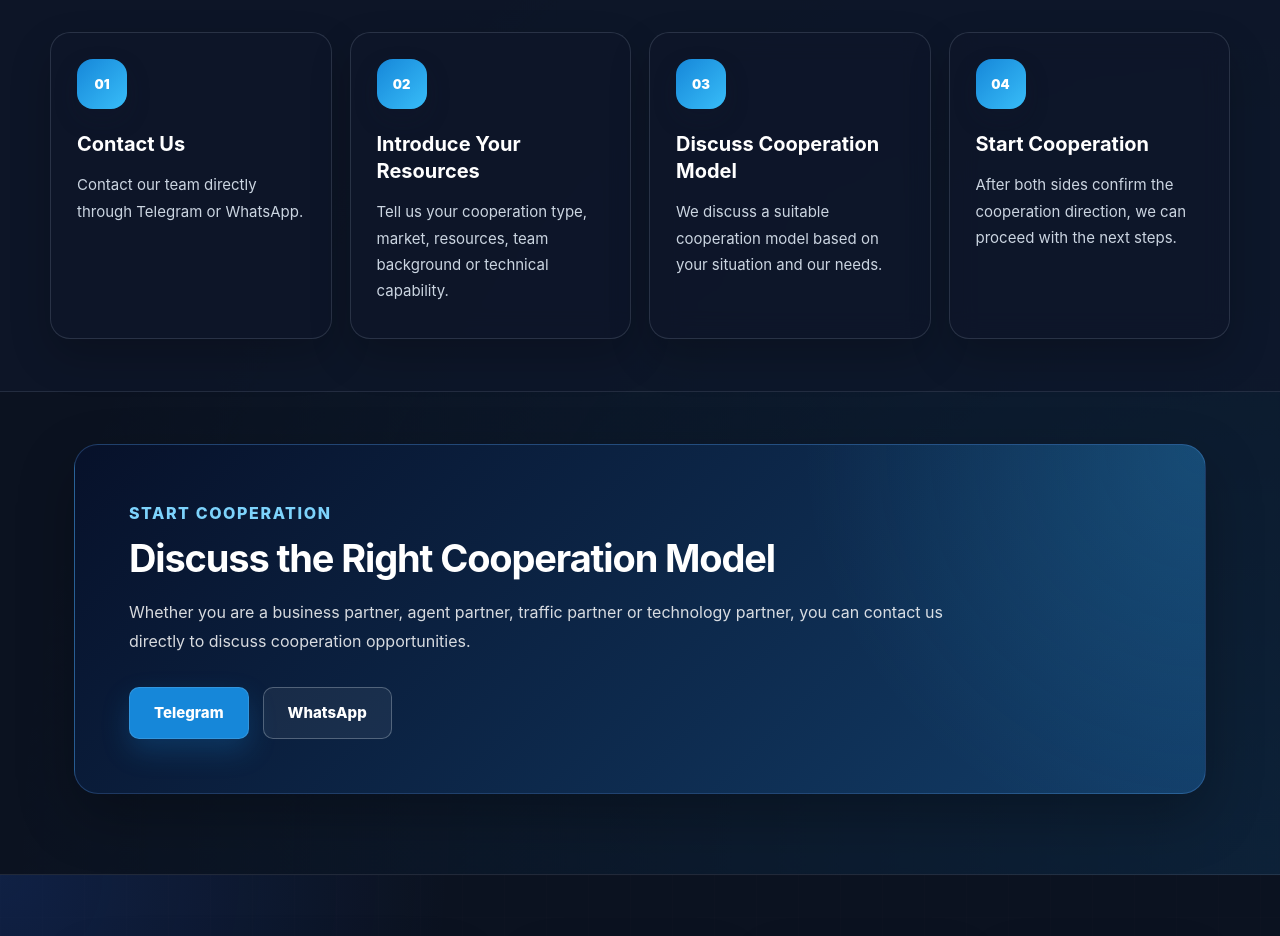
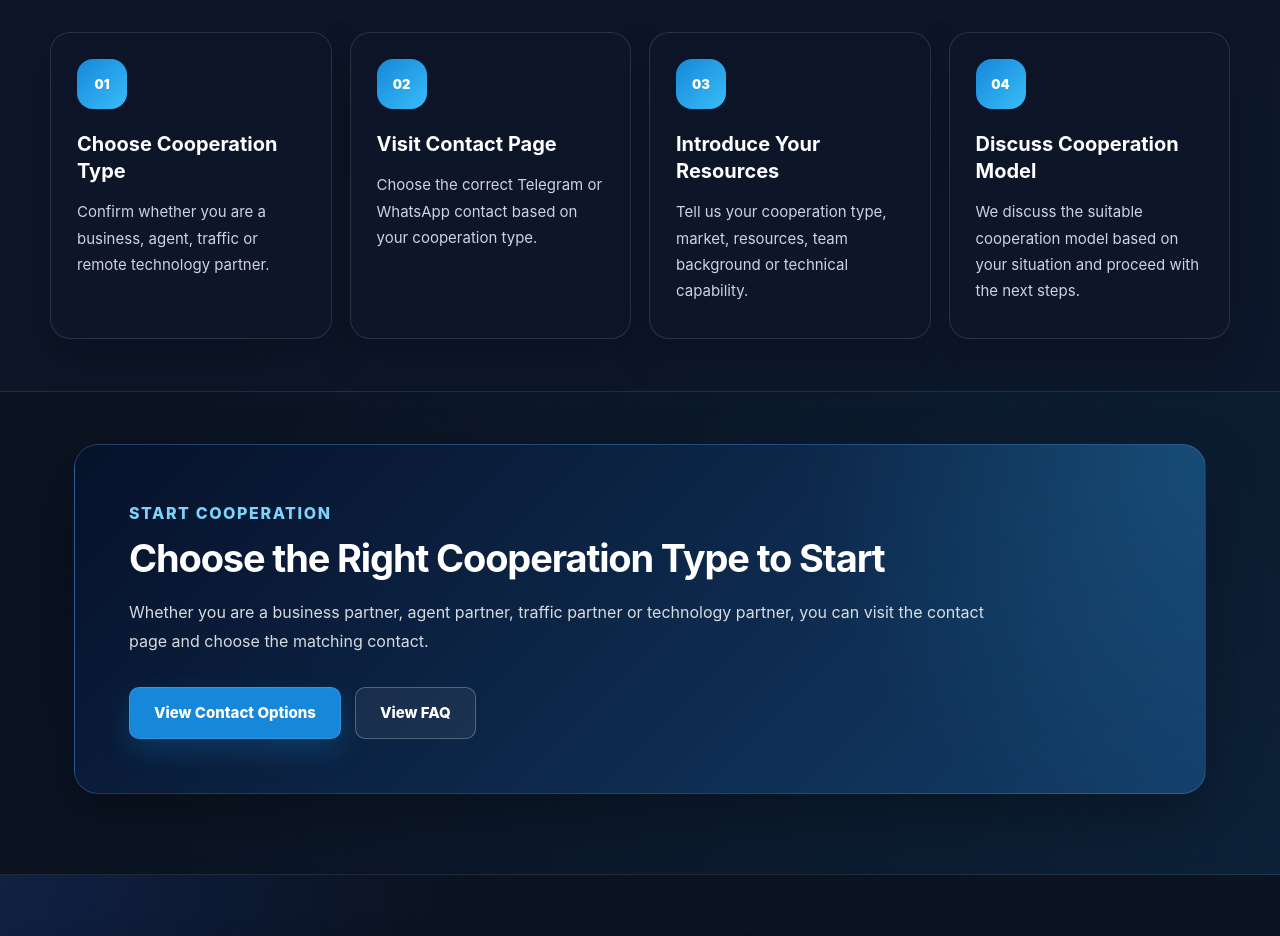
Before and after one commit to hoonic9322/affiliate-website, a Nuxt app: page /cooperation-model in a window 1280 px wide. Shown: the part 2742-3678 px from the top of the page. Built offline with nearby package versions, Linux system fonts and the light colour scheme.

Commit message:
Use categorized contact links across website

```diff
--- a/app/pages/about.vue
+++ b/app/pages/about.vue
@@ -29,7 +29,7 @@ const pageText = computed(() => {
       whatLabel: '我们做什么',
       whatTitle: '连接资源、市场与技术',
       whatDescription:
-        '我们为不同背景的合作伙伴提供清晰的合作入口。无论你拥有商务资源、代理网络、流量渠道或技术能力，都可以直接联系我们，沟通适合的合作机会。',
+        '我们为不同背景的合作伙伴提供清晰的合作入口。无论你拥有商务资源、代理网络、流量渠道或技术能力，都可以根据对应合作类型联系我们，沟通适合的合作机会。',
 
       cardOneTitle: '商务资源对接',
       cardOneDescription:
@@ -69,9 +69,9 @@ const pageText = computed(() => {
       ctaLabel: '联系我们',
       ctaTitle: '有兴趣合作？',
       ctaDescription:
-        '你可以直接通过 Telegram 或 WhatsApp 联系我们，并简单说明你的合作类型、资源情况、所在市场和期望合作方式。',
-      telegram: 'Telegram 联系',
-      whatsapp: 'WhatsApp 联系'
+        '不同合作类型有不同联系人。请进入联系方式页面，选择招商、代理、流量或技术合作对应的 Telegram / WhatsApp。',
+      viewContactOptions: '查看联系方式',
+      viewModel: '查看合作模式'
     }
   }
 
@@ -99,7 +99,7 @@ const pageText = computed(() => {
     whatLabel: 'WHAT WE DO',
     whatTitle: 'We Connect Resources, Markets and Technology',
     whatDescription:
-      'We provide a clear cooperation entry point for partners from different backgrounds. Whether you have business resources, agent networks, traffic channels or technical capability, you can contact us directly to discuss suitable cooperation opportunities.',
+      'We provide a clear cooperation entry point for partners from different backgrounds. Whether you have business resources, agent networks, traffic channels or technical capability, you can choose the correct cooperation type and contact us to discuss suitable opportunities.',
 
     cardOneTitle: 'Business Resource Matching',
     cardOneDescription:
@@ -139,9 +139,9 @@ const pageText = computed(() => {
     ctaLabel: 'GET IN TOUCH',
     ctaTitle: 'Interested in Cooperation?',
     ctaDescription:
-      'Contact us directly through Telegram or WhatsApp and tell us your cooperation type, available resources, market and expected cooperation model.',
-    telegram: 'Telegram',
-    whatsapp: 'WhatsApp'
+      'Different cooperation types use different contacts. Please visit the contact page and choose the correct Telegram or WhatsApp for business, agent, traffic or technology cooperation.',
+    viewContactOptions: 'View Contact Options',
+    viewModel: 'View Cooperation Model'
   }
 })
 
@@ -349,13 +349,13 @@ useHead(() => ({
         </p>
 
         <div class="cta-actions">
-          <a href="https://t.me/jerrymax88" target="_blank" rel="noopener noreferrer" class="primary-button">
-            {{ pageText.telegram }}
-          </a>
+          <NuxtLink to="/contact" class="primary-button">
+            {{ pageText.viewContactOptions }}
+          </NuxtLink>
 
-          <a href="https://wa.me/your_number" target="_blank" rel="noopener noreferrer" class="secondary-button">
-            {{ pageText.whatsapp }}
-          </a>
+          <NuxtLink to="/cooperation-model" class="secondary-button">
+            {{ pageText.viewModel }}
+          </NuxtLink>
         </div>
       </div>
     </section>
--- a/app/pages/cooperation-model.vue
+++ b/app/pages/cooperation-model.vue
@@ -67,30 +67,30 @@ const pageText = computed(() => {
       processLabel: '如何开始',
       processTitle: '简单直接的合作沟通流程',
       processDescription:
-        '第一阶段我们不设计复杂申请表单。合作方可以直接通过 Telegram 或 WhatsApp 联系我们。',
+        '第一阶段我们不设计复杂申请表单。合作方可以先进入联系方式页面，选择对应合作类型后联系对应联系人。',
 
-      stepOneTitle: '联系我们',
+      stepOneTitle: '选择合作类型',
       stepOneDescription:
-        '通过 Telegram 或 WhatsApp 直接联系我们。',
+        '先确认你属于招商、代理、流量或远程技术合作类型。',
 
-      stepTwoTitle: '介绍你的资源',
+      stepTwoTitle: '进入联系方式页面',
       stepTwoDescription:
+        '在联系方式页面选择对应合作类型的 Telegram 或 WhatsApp。',
+
+      stepThreeTitle: '介绍你的资源',
+      stepThreeDescription:
         '简单说明你的合作类型、所在市场、资源情况、团队背景或技术能力。',
 
-      stepThreeTitle: '沟通合作方式',
-      stepThreeDescription:
-        '根据你的情况和我们的需求，沟通适合的合作方式。',
-
-      stepFourTitle: '开始合作',
+      stepFourTitle: '沟通合作方式',
       stepFourDescription:
-        '双方确认合作方向后，即可推进后续合作安排。',
+        '根据你的情况和我们的需求，沟通适合的合作方式并推进后续安排。',
 
       ctaLabel: '开始合作',
-      ctaTitle: '沟通适合的合作模式',
+      ctaTitle: '选择正确的合作类型开始沟通',
       ctaDescription:
-        '无论你是招商合作方、代理合作方、流量合作方或技术合作方，都可以直接联系我们沟通合作机会。',
-      telegram: 'Telegram 联系',
-      whatsapp: 'WhatsApp 联系'
+        '无论你是招商合作方、代理合作方、流量合作方或技术合作方，都可以进入联系方式页面选择对应联系人。',
+      viewContactOptions: '查看联系方式',
+      viewFaq: '查看常见问题'
     }
   }
 
@@ -156,30 +156,30 @@ const pageText = computed(() => {
     processLabel: 'HOW WE START',
     processTitle: 'Simple Cooperation Discussion Process',
     processDescription:
-      'In the first phase, we do not use a complicated application form. Partners can contact us directly through Telegram or WhatsApp.',
+      'In the first phase, we do not use a complicated application form. Partners can visit the contact page, choose the correct cooperation type and contact the matching person.',
 
-    stepOneTitle: 'Contact Us',
+    stepOneTitle: 'Choose Cooperation Type',
     stepOneDescription:
-      'Contact our team directly through Telegram or WhatsApp.',
+      'Confirm whether you are a business, agent, traffic or remote technology partner.',
 
-    stepTwoTitle: 'Introduce Your Resources',
+    stepTwoTitle: 'Visit Contact Page',
     stepTwoDescription:
+      'Choose the correct Telegram or WhatsApp contact based on your cooperation type.',
+
+    stepThreeTitle: 'Introduce Your Resources',
+    stepThreeDescription:
       'Tell us your cooperation type, market, resources, team background or technical capability.',
 
-    stepThreeTitle: 'Discuss Cooperation Model',
-    stepThreeDescription:
-      'We discuss a suitable cooperation model based on your situation and our needs.',
-
-    stepFourTitle: 'Start Cooperation',
+    stepFourTitle: 'Discuss Cooperation Model',
     stepFourDescription:
-      'After both sides confirm the cooperation direction, we can proceed with the next steps.',
+      'We discuss the suitable cooperation model based on your situation and proceed with the next steps.',
 
     ctaLabel: 'START COOPERATION',
-    ctaTitle: 'Discuss the Right Cooperation Model',
+    ctaTitle: 'Choose the Right Cooperation Type to Start',
     ctaDescription:
-      'Whether you are a business partner, agent partner, traffic partner or technology partner, you can contact us directly to discuss cooperation opportunities.',
-    telegram: 'Telegram',
-    whatsapp: 'WhatsApp'
+      'Whether you are a business partner, agent partner, traffic partner or technology partner, you can visit the contact page and choose the matching contact.',
+    viewContactOptions: 'View Contact Options',
+    viewFaq: 'View FAQ'
   }
 })
 
@@ -434,23 +434,13 @@ useHead(() => ({
         </p>
 
         <div class="cta-actions">
-          <a
-            href="https://t.me/jerrymax88"
-            target="_blank"
-            rel="noopener noreferrer"
-            class="primary-button"
-          >
-            {{ pageText.telegram }}
-          </a>
+          <NuxtLink to="/contact" class="primary-button">
+            {{ pageText.viewContactOptions }}
+          </NuxtLink>
 
-          <a
-            href="https://wa.me/your_number"
-            target="_blank"
-            rel="noopener noreferrer"
-            class="secondary-button"
-          >
-            {{ pageText.whatsapp }}
-          </a>
+          <NuxtLink to="/faq" class="secondary-button">
+            {{ pageText.viewFaq }}
+          </NuxtLink>
         </div>
       </div>
     </section>
--- a/app/pages/faq.vue
+++ b/app/pages/faq.vue
@@ -23,10 +23,10 @@ const pageText = computed(() => {
       a1: '我们主要寻找四类合作伙伴：招商合作方、代理合作方、流量合作方和远程技术合作方。',
 
       q2: '我要如何开始合作？',
-      a2: '你可以直接通过 Telegram 或 WhatsApp 联系我们。请简单说明你的合作类型、所在市场、资源情况和期望合作方式。',
+      a2: '你可以进入联系方式页面，根据你的合作类型选择对应的 Telegram 或 WhatsApp 联系人。请简单说明你的合作类型、所在市场、资源情况和期望合作方式。',
 
       q3: '是否需要填写申请表？',
-      a3: '第一阶段我们不设计复杂申请表单。合作方可以直接通过 Telegram 或 WhatsApp 联系我们。',
+      a3: '第一阶段我们不设计复杂申请表单。合作方可以先进入联系方式页面，选择对应合作类型后直接联系我们。',
 
       q4: '个人可以合作吗？还是只接受公司？',
       a4: '个人和公司都可以联系我们。但我们会根据真实资源、实际能力、沟通质量和长期合作潜力进行评估。',
@@ -59,7 +59,7 @@ const pageText = computed(() => {
       a11: '我们关注真实流量来源、目标市场是否匹配、流量质量、推广渠道是否稳定、基础数据是否透明，以及是否具备长期合作潜力。',
 
       q12: '你们接受 SEO 团队合作吗？',
-      a12: '接受。拥有排名资源、网站资源、内容能力或搜索流量资源的 SEO 团队可以直接联系我们。',
+      a12: '接受。拥有排名资源、网站资源、内容能力或搜索流量资源的 SEO 团队可以通过流量合作对应联系方式联系我们。',
 
       techLabel: '技术合作',
       techTitle: '技术合作问题',
@@ -79,9 +79,9 @@ const pageText = computed(() => {
       ctaLabel: '联系我们',
       ctaTitle: '还有其他问题？',
       ctaDescription:
-        '你可以直接通过 Telegram 或 WhatsApp 联系我们。我们会根据你的合作类型进一步沟通合作细节。',
-      telegram: 'Telegram 联系',
-      whatsapp: 'WhatsApp 联系'
+        '不同合作类型有不同联系人。请进入联系方式页面，选择招商、代理、流量或技术合作对应的 Telegram / WhatsApp。',
+      viewContactOptions: '查看联系方式',
+      viewModel: '查看合作模式'
     }
   }
 
@@ -103,10 +103,10 @@ const pageText = computed(() => {
     a1: 'We are looking for four main types of partners: business partners, agent partners, traffic partners and remote technology partners.',
 
     q2: 'How can I start cooperation?',
-    a2: 'You can contact us directly through Telegram or WhatsApp. Please briefly introduce your cooperation type, market, resources and expected cooperation model.',
+    a2: 'You can visit the contact page and choose the correct Telegram or WhatsApp contact based on your cooperation type. Please briefly introduce your cooperation type, market, resources and expected cooperation model.',
 
     q3: 'Do I need to submit an application form?',
-    a3: 'In the first phase, we do not use a complicated application form. Direct communication through Telegram or WhatsApp is preferred.',
+    a3: 'In the first phase, we do not use a complicated application form. Partners can visit the contact page, choose the correct cooperation type and contact us directly.',
 
     q4: 'Can individuals cooperate, or only companies?',
     a4: 'Both individuals and companies can contact us. However, we will evaluate cooperation based on real resources, capability, communication quality and long-term cooperation potential.',
@@ -139,7 +139,7 @@ const pageText = computed(() => {
     a11: 'We care about real traffic source, target market match, traffic quality, stable promotion channel, basic data transparency and long-term cooperation potential.',
 
     q12: 'Do you accept SEO teams?',
-    a12: 'Yes. SEO teams with ranking resources, website networks, content capability or search traffic resources can contact us directly.',
+    a12: 'Yes. SEO teams with ranking resources, website networks, content capability or search traffic resources can contact us through the traffic partnership contact option.',
 
     techLabel: 'TECHNOLOGY PARTNERS',
     techTitle: 'Technology Cooperation Questions',
@@ -159,9 +159,9 @@ const pageText = computed(() => {
     ctaLabel: 'CONTACT US',
     ctaTitle: 'Still Have Questions?',
     ctaDescription:
-      'Contact us directly through Telegram or WhatsApp. Our team will discuss the cooperation details with you based on your partner type.',
-    telegram: 'Telegram',
-    whatsapp: 'WhatsApp'
+      'Different cooperation types use different contacts. Please visit the contact page and choose the correct Telegram or WhatsApp for business, agent, traffic or technology cooperation.',
+    viewContactOptions: 'View Contact Options',
+    viewModel: 'View Cooperation Model'
   }
 })
 
@@ -313,23 +313,13 @@ useHead(() => ({
         </p>
 
         <div class="cta-actions">
-          <a
-            href="https://t.me/jerrymax88"
-            target="_blank"
-            rel="noopener noreferrer"
-            class="primary-button"
-          >
-            {{ pageText.telegram }}
-          </a>
+          <NuxtLink to="/contact" class="primary-button">
+            {{ pageText.viewContactOptions }}
+          </NuxtLink>
 
-          <a
-            href="https://wa.me/your_number"
-            target="_blank"
-            rel="noopener noreferrer"
-            class="secondary-button"
-          >
-            {{ pageText.whatsapp }}
-          </a>
+          <NuxtLink to="/cooperation-model" class="secondary-button">
+            {{ pageText.viewModel }}
+          </NuxtLink>
         </div>
       </div>
     </section>
--- a/app/pages/index.vue
+++ b/app/pages/index.vue
@@ -15,9 +15,9 @@ const pageText = computed(() => {
       contactUs: '联系我们',
 
       heroImageAlt: '合作伙伴网络与商务合作视觉图',
-      visualContact: '直接联系',
-      visualTelegram: 'Telegram',
-      visualWhatsapp: 'WhatsApp',
+      visualContact: '合作类型',
+      visualTelegram: '分类联系',
+      visualWhatsapp: '快速对接',
 
       cooperationLabel: '合作类型',
       cooperationTitle: '四大合作方向',
@@ -53,7 +53,7 @@ const pageText = computed(() => {
 
       benefitThreeTitle: '沟通清晰直接',
       benefitThreeDescription:
-        '我们优先通过 Telegram 或 WhatsApp 直接沟通，提高对接效率。',
+        '不同合作类型有对应联系人，方便更快安排正确对接。',
 
       benefitFourTitle: '多种合作方向',
       benefitFourDescription:
@@ -62,7 +62,7 @@ const pageText = computed(() => {
       modelLabel: '合作模式',
       modelTitle: '简单、直接、灵活',
       modelDescription:
-        '第一阶段我们不设计复杂申请流程。有合作意向的伙伴可以直接联系我们，再根据资源、市场、团队能力和合作方向沟通适合的合作模式。',
+        '第一阶段我们不设计复杂申请流程。有合作意向的伙伴可以先选择合作类型，再根据资源、市场、团队能力和合作方向沟通适合的合作模式。',
 
       modelBusiness: '招商 / 商务合作',
       modelAgent: '代理合作',
@@ -70,11 +70,11 @@ const pageText = computed(() => {
       modelTechnology: '远程技术合作',
 
       ctaLabel: '开始合作',
-      ctaTitle: '通过 Telegram 或 WhatsApp 开始合作',
+      ctaTitle: '选择正确的合作类型开始沟通',
       ctaDescription:
-        '如果你有合作意向，请直接联系我们。你可以简单说明合作类型、所在市场、拥有的资源和希望的合作方式。',
-      telegram: 'Telegram 联系',
-      whatsapp: 'WhatsApp 联系'
+        '不同合作类型有不同联系人。请进入联系方式页面，选择招商、代理、流量或技术合作对应的 Telegram / WhatsApp。',
+      viewContactOptions: '查看联系方式',
+      viewModel: '查看合作模式'
     }
   }
 
@@ -88,9 +88,9 @@ const pageText = computed(() => {
     contactUs: 'Contact Us',
 
     heroImageAlt: 'Partner network and business cooperation illustration',
-    visualContact: 'Direct Contact',
-    visualTelegram: 'Telegram',
-    visualWhatsapp: 'WhatsApp',
+    visualContact: 'Contact Type',
+    visualTelegram: 'Category Contact',
+    visualWhatsapp: 'Fast Matching',
 
     cooperationLabel: 'COOPERATION TYPES',
     cooperationTitle: 'Four Main Partnership Directions',
@@ -126,7 +126,7 @@ const pageText = computed(() => {
 
     benefitThreeTitle: 'Clear Communication',
     benefitThreeDescription:
-      'We prefer direct communication through Telegram or WhatsApp for faster discussion.',
+      'Different cooperation types use different contacts, helping us arrange the correct follow-up faster.',
 
     benefitFourTitle: 'Multiple Cooperation Areas',
     benefitFourDescription:
@@ -135,7 +135,7 @@ const pageText = computed(() => {
     modelLabel: 'COOPERATION MODEL',
     modelTitle: 'Simple, Direct and Flexible',
     modelDescription:
-      'We do not use a complicated application process in the first phase. Interested partners can contact us directly and discuss suitable cooperation models.',
+      'We do not use a complicated application process in the first phase. Interested partners can choose the correct cooperation type and discuss suitable cooperation models with us.',
 
     modelBusiness: 'Business Cooperation',
     modelAgent: 'Agent Cooperation',
@@ -143,11 +143,11 @@ const pageText = computed(() => {
     modelTechnology: 'Remote Technical Cooperation',
 
     ctaLabel: 'GET STARTED',
-    ctaTitle: 'Start Cooperation Through Telegram or WhatsApp',
+    ctaTitle: 'Choose the Right Cooperation Type to Start',
     ctaDescription:
-      'If you are interested in cooperation, please contact us directly. Tell us your cooperation type, market, resources and expected cooperation model.',
-    telegram: 'Telegram',
-    whatsapp: 'WhatsApp'
+      'Different cooperation types use different contacts. Please visit the contact page and choose the correct Telegram or WhatsApp for business, agent, traffic or technology cooperation.',
+    viewContactOptions: 'View Contact Options',
+    viewModel: 'View Cooperation Model'
   }
 })
 
@@ -385,13 +385,13 @@ useHead(() => ({
         </p>
 
         <div class="cta-actions">
-          <a href="https://t.me/jerrymax88" target="_blank" rel="noopener noreferrer" class="primary-button">
-            {{ pageText.telegram }}
-          </a>
+          <NuxtLink to="/contact" class="primary-button">
+            {{ pageText.viewContactOptions }}
+          </NuxtLink>
 
-          <a href="https://wa.me/your_number" target="_blank" rel="noopener noreferrer" class="secondary-button">
-            {{ pageText.whatsapp }}
-          </a>
+          <NuxtLink to="/cooperation-model" class="secondary-button">
+            {{ pageText.viewModel }}
+          </NuxtLink>
         </div>
       </div>
     </section>
@@ -696,7 +696,7 @@ h1 {
   border-bottom: 1px solid rgba(148, 163, 184, 0.16);
 }
 
-.dark-section>* {
+.dark-section > * {
   max-width: 1180px;
   margin-left: auto;
   margin-right: auto;
```
Also changed, not shown: public/config/contact-links.json (+8 -8 lines).
